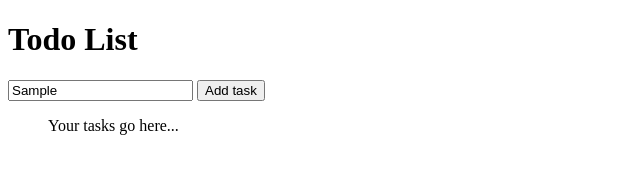
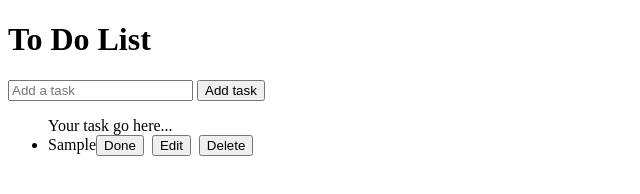
Before and after one commit to ChristianJudeToribio/24a-IT, a plain HTML site: page todolist.html in a window 1280 px wide. Both pictures are taken after typing "Sample" into the empty fields and a click on the button "Add task". Shown: the whole page, without its empty margins (0-640 px from the left). Drawn offline with Linux system fonts and the light colour scheme.

Commit message:
Added Delete Button

```diff
--- a/todolist.html
+++ b/todolist.html
@@ -1,4 +1,3 @@
-
 <!DOCTYPE html>
 <html lang="en">
 
@@ -8,87 +7,72 @@
     <title>Document</title>
 </head>
 
+
+
+
 <body>
-
-    <h1>Todo List</h1>
-
-    <input
-        type="text"
-        id="taskInput"
-        placeholder="Add a task"
-    />
+    <h1> To Do List</h1>
+    <input type="text" id="taskput" placeholder="Add a task">
 
     <button onclick="addTask()">Add task</button>
+    <ul id="tasklist">Your task go here...</ul>
 
-    <ul id="taskList">
-        Your tasks go here...
-    </ul>
 
     <script>
+
 function getTaskText() {
-            const input = document.getElementById('taskInput');
+   const input = document.getElementById("taskput");
    const text = input.value.trim();
-
-            console.log("The input value is: " + input.value);
-
+   console.log("The input value is :" + input.value); // Log the task text to the console
    return text;
 }
 
 function addTask() {
     const taskText = getTaskText();
-
     if (taskText === "") {
         return;
     }
-
     addTaskItem(taskText);
-
-            document.getElementById('taskInput').value = "";
+    document.getElementById("taskput").value = "";
 }
 
+
 function addTaskItem(taskText) {
-            const li = document.createElement('li');
+    const li = document.createElement("li");
+    const taskSpan = document.createElement("span");
+    taskSpan.textContent = taskText;
+    li.appendChild(taskSpan);
+    document.getElementById("tasklist").appendChild(li);
 
-            const taskSpan = document.createElement('span');
-            taskSpan.textContent = taskText;
-
-            li.appendChild(taskSpan);
-
+    //call the createDoneButton function to create a "Done" button and append it to the li element
     const doneButton = createDoneButton(li);
-            li.appendChild(doneButton);
-
-            document.getElementById('taskList').appendChild(li);
-        }
-
-        function createDoneButton(li) {
-            const doneButton = document.createElement('button');
-
-            doneButton.textContent = "Done";
-
-            doneButton.onclick = function() {
-                li.style.textDecoration = "line-through";
-                console.log("Task Completed", li.textContent, Date.now());
-            };
-
-            return doneButton;
-        }
-
-    <  const doneButton = createDoneButton(li);
     li.appendChild(doneButton);
 
     //call the createEditButton function to create an "Edit" button and append it to the li element
     const editButton = createEditButton(li, taskSpan);
     li.appendChild(editButton);
 
-
+    //call the createDeleteButton function to create a "Delete" button and append it to the li element
+    const deleteButton = createDeleteButton(li);
+    li.appendChild(deleteButton);
 }
 
 function createDoneButton(li) {
-@@ -67,8 +71,24 @@ <h1> To Do List</h1>
+    const doneButton = document.createElement("button");
+    doneButton.textContent = "Done";
+    doneButton.onclick = () => {
+      console.log(li);
+      li.classList.add("done");
+      const buttons = li.querySelectorAll("button");
+
+      buttons.forEach(button => {
+        button.disabled = true;
+      });
+
+      console.log("Task Completed", li.textContent, Date.now());
     };
     return doneButton;
 }
-
 
 function createEditButton(li, taskSpan) {
     const editButton = document.createElement("button");
@@ -105,8 +89,23 @@ function createEditButton(li, taskSpan) {
         }
     };
     return editButton;
+}
 
+function createDeleteButton(li) {
+    const deleteButton = document.createElement("button");
+    deleteButton.textContent = "Delete";
+    deleteButton.style.marginLeft = "8px";
+    deleteButton.onclick = () => handleDeleteClick(li);
+    return deleteButton;
 }
+
+function handleDeleteClick(li) {
+    li.remove();
+    alert("Task Deleted.");
+}
+
     </script>
 
 </body>
+
+</html>
```
Lines whose indentation alone changed are shown as unchanged.
